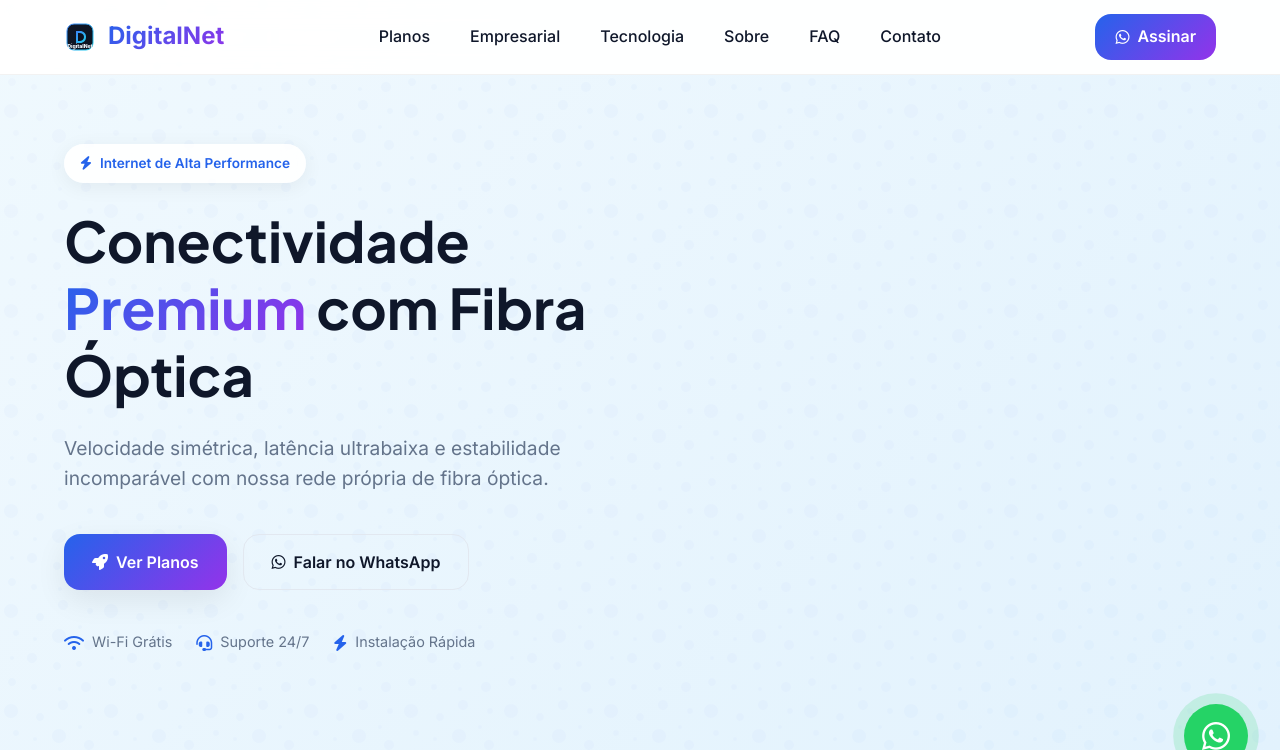
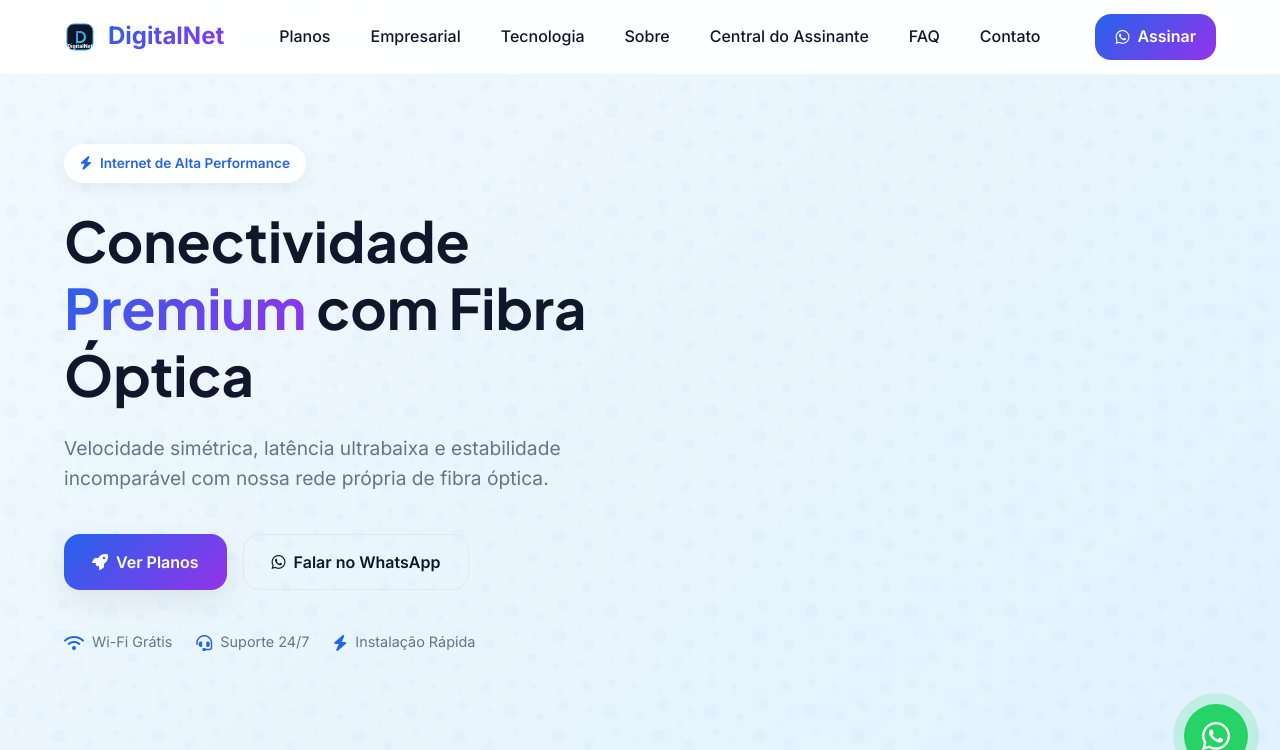
Before and after one commit to l1an1209/digitalnet, a Django app: page / in a window 1280 px wide. Shown: the top 750 px of the page. Run offline with Django 5.2, Linux system fonts and the light colour scheme; data comes from the database, SQL or seed files in the repository.

Commit message:
Atualiza home.html

```diff
--- a/meu_site/templates/core/home.html
+++ b/meu_site/templates/core/home.html
@@ -85,9 +85,14 @@ height="0" width="0" style="display:none;visibility:hidden"></iframe></noscript>
         </button>
         <ul id="menu" class="nav-list">
           <li><a href="#planos" class="nav-link">Planos</a></li>
+
+
+
+
           <li><a href="/empresarial/" class="nav-link">Empresarial</a></li>
           <li><a href="https://www.tecmundo.com.br/" class="nav-link">Tecnologia</a></li>
           <li><a href="#sobre" class="nav-link">Sobre</a></li>
+          <li><a href="https://5172.centralassinante.com.br/#/login" class="nav-link">Central do Assinante</a></li>
           <li><a href="#faq" class="nav-link">FAQ</a></li>
           <li><a href="#contato" class="nav-link">Contato</a></li>
         </ul>
```
